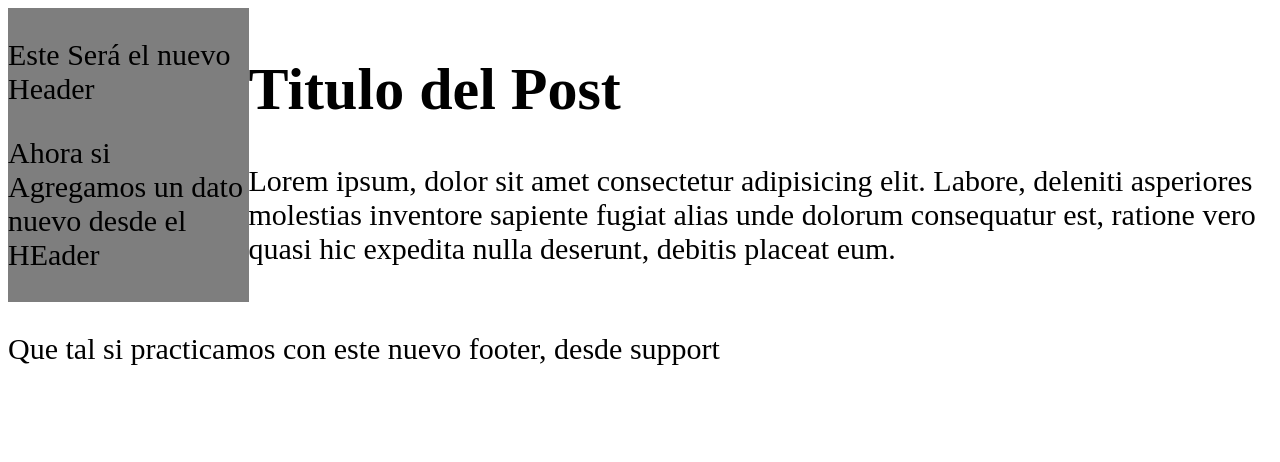
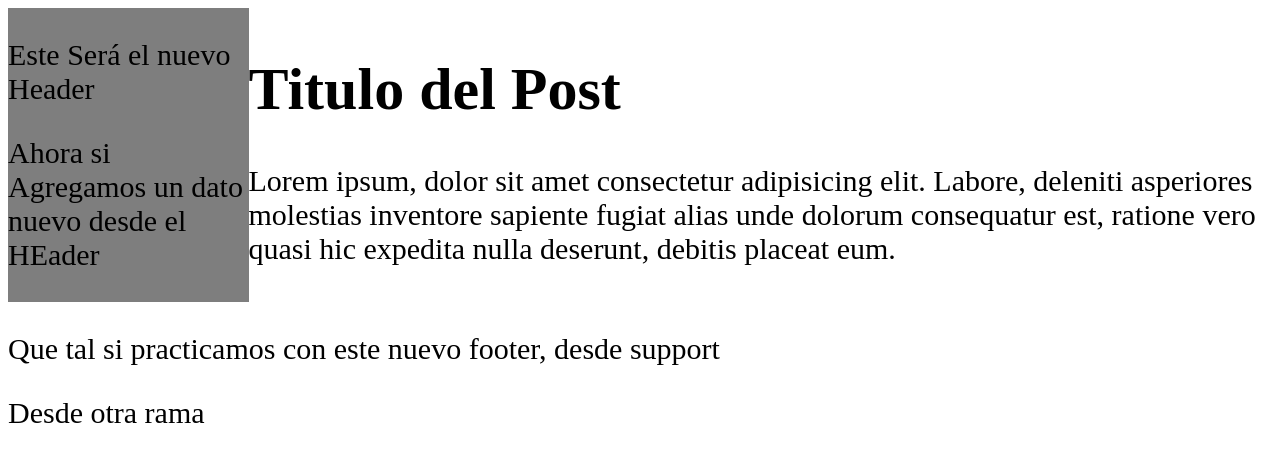
Before and after one commit to calguzman/github, a plain HTML site: page index.html in a window 1280 px wide. Drawn offline with Linux system fonts and the light colour scheme.

Commit message:
Actualizando footer desde DEV

```diff
--- a/index.html
+++ b/index.html
@@ -19,6 +19,7 @@
   </div>
   <footer>
 	<p>Que tal si practicamos con este nuevo footer, desde support</p>
+	<p>Desde otra rama</p>
 </footer>
 </body>
 </html>
```
